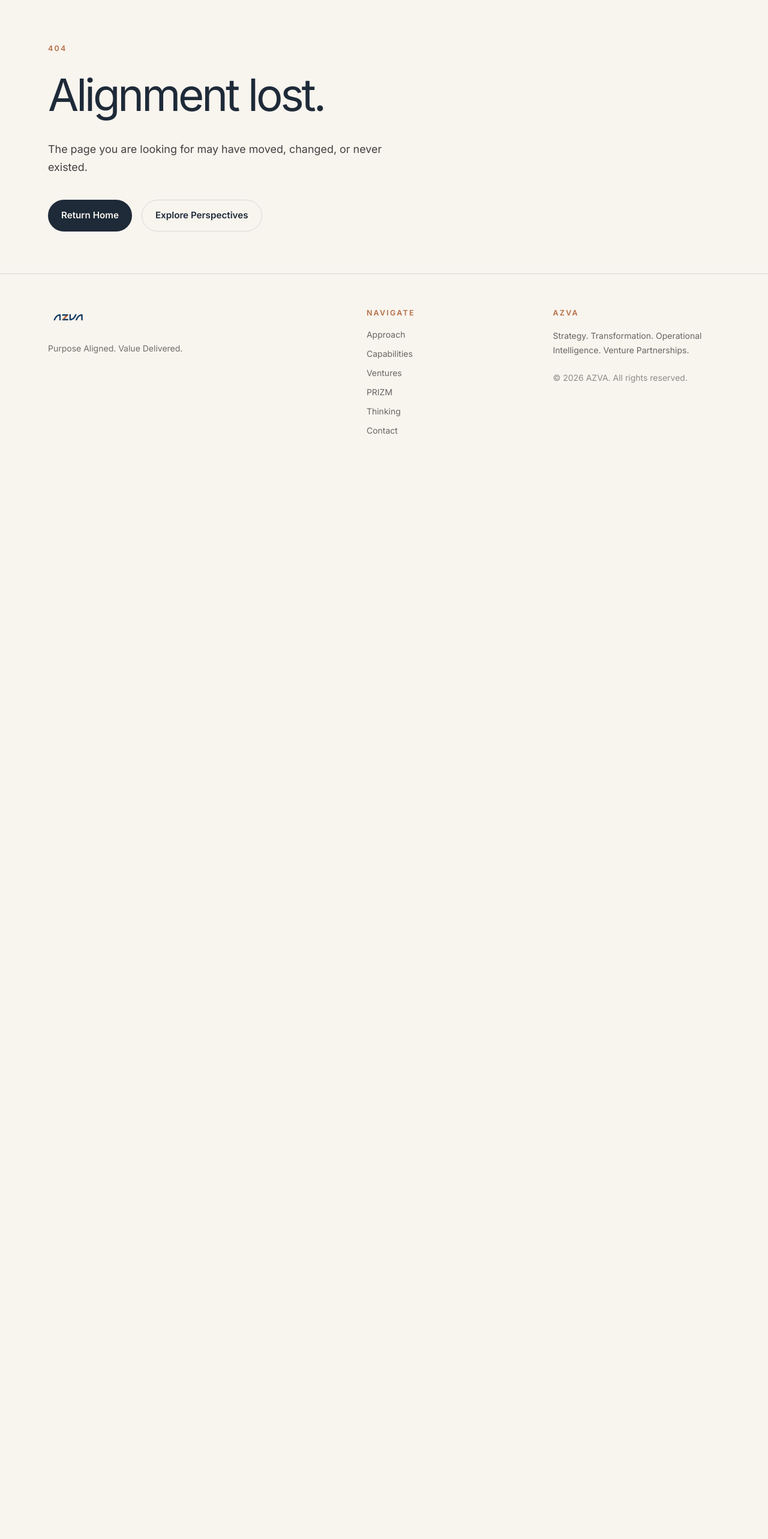
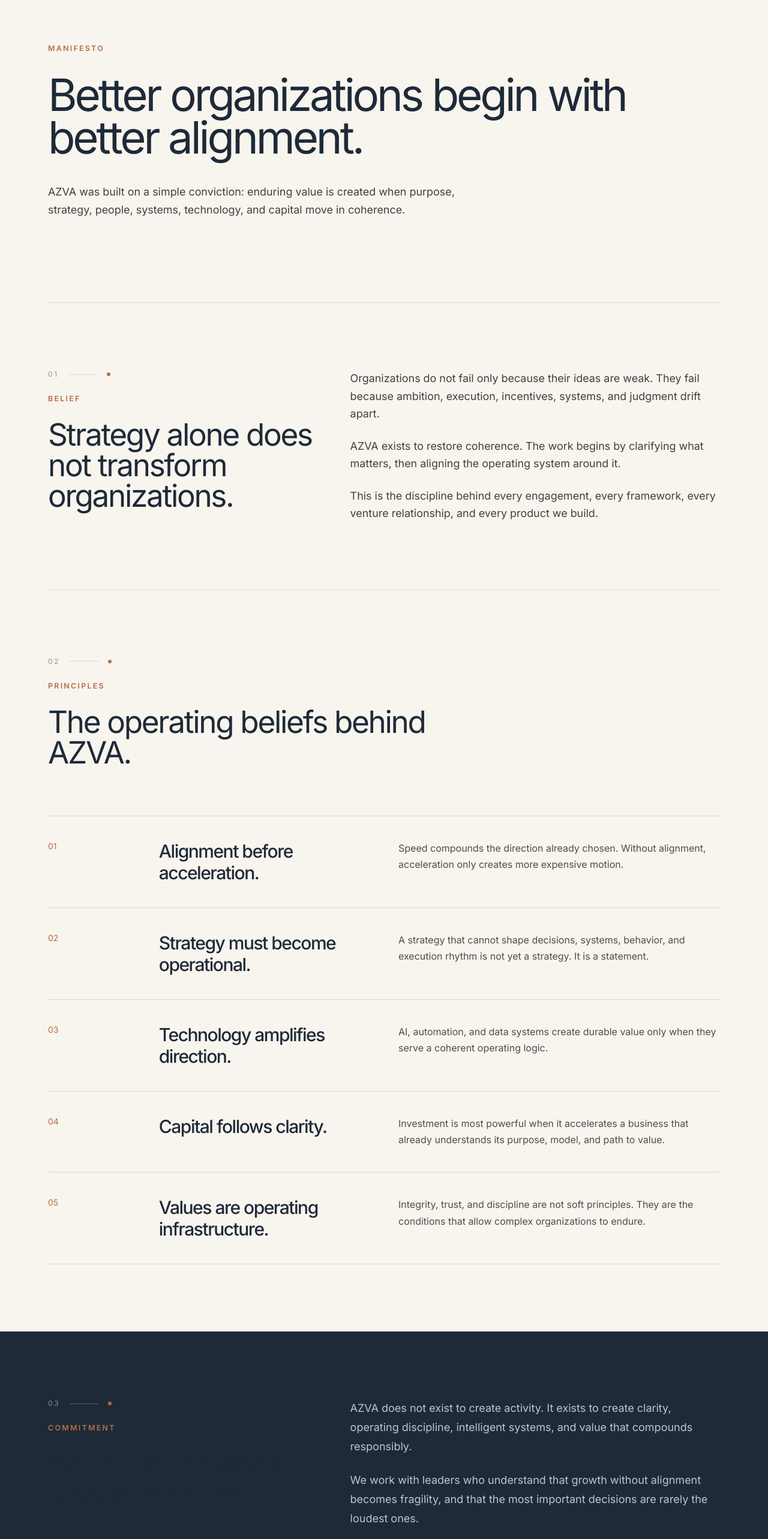
Before and after one commit to mazk33/azva, a Next.js app: page /manifesto in a window 1280 px wide. Before the commit this address had no page. Shown: the part 120-2686 px from the top of the page at 60% size. Before the commit the page ends 904 px from the top, so only its background shows below. Built offline with nearby package versions, Linux system fonts and the light colour scheme.

Commit message:
Add Manifesto page v1

```diff
--- /dev/null
+++ b/src/app/manifesto/page.tsx
@@ -0,0 +1,145 @@
+import { Navbar } from "@/components/layout/navbar";
+import { Footer } from "@/components/layout/footer";
+import { SectionHeader } from "@/components/ui/section-header";
+import { SectionClosing } from "@/components/ui/section-closing";
+
+export const metadata = {
+  title: "Manifesto | AZVA",
+  description:
+    "The AZVA manifesto on alignment, strategy, systems thinking, operational intelligence, and enduring value.",
+};
+
+const principles = [
+  {
+    title: "Alignment before acceleration.",
+    copy: "Speed compounds the direction already chosen. Without alignment, acceleration only creates more expensive motion.",
+  },
+  {
+    title: "Strategy must become operational.",
+    copy: "A strategy that cannot shape decisions, systems, behavior, and execution rhythm is not yet a strategy. It is a statement.",
+  },
+  {
+    title: "Technology amplifies direction.",
+    copy: "AI, automation, and data systems create durable value only when they serve a coherent operating logic.",
+  },
+  {
+    title: "Capital follows clarity.",
+    copy: "Investment is most powerful when it accelerates a business that already understands its purpose, model, and path to value.",
+  },
+  {
+    title: "Values are operating infrastructure.",
+    copy: "Integrity, trust, and discipline are not soft principles. They are the conditions that allow complex organizations to endure.",
+  },
+];
+
+export default function ManifestoPage() {
+  return (
+    <main>
+      <Navbar />
+
+      <section className="min-h-[78vh] pt-40 md:pt-48">
+        <div className="container-azva">
+          <p className="eyebrow mb-8">Manifesto</p>
+
+          <h1 className="display-lg max-w-5xl">
+            Better organizations begin with better alignment.
+          </h1>
+
+          <p className="body-lg mt-10 max-w-[680px]">
+            AZVA was built on a simple conviction: enduring value is created
+            when purpose, strategy, people, systems, technology, and capital
+            move in coherence.
+          </p>
+        </div>
+      </section>
+
+      <section className="section-azva azva-chapter">
+        <div className="container-azva grid gap-12 lg:grid-cols-[0.85fr_1.15fr]">
+          <SectionHeader
+            label="Belief"
+            title="Strategy alone does not transform organizations."
+            index="01"
+          />
+
+          <div className="space-y-6 body-lg">
+            <p>
+              Organizations do not fail only because their ideas are weak. They
+              fail because ambition, execution, incentives, systems, and
+              judgment drift apart.
+            </p>
+
+            <p>
+              AZVA exists to restore coherence. The work begins by clarifying
+              what matters, then aligning the operating system around it.
+            </p>
+
+            <p>
+              This is the discipline behind every engagement, every framework,
+              every venture relationship, and every product we build.
+            </p>
+          </div>
+        </div>
+      </section>
+
+      <section className="section-azva azva-chapter">
+        <div className="container-azva">
+          <SectionHeader
+            label="Principles"
+            title="The operating beliefs behind AZVA."
+            index="02"
+          />
+
+          <div className="mt-20 divide-y divide-[var(--azva-border)] border-y border-[var(--azva-border)]">
+            {principles.map((item, index) => (
+              <article
+                key={item.title}
+                className="grid gap-6 py-10 md:grid-cols-[0.15fr_0.35fr_0.5fr] md:items-start"
+              >
+                <p className="text-sm text-[var(--azva-accent)]">
+                  {String(index + 1).padStart(2, "0")}
+                </p>
+
+                <h2 className="text-3xl font-medium tracking-[-0.05em] text-[var(--azva-primary)]">
+                  {item.title}
+                </h2>
+
+                <p className="body-md max-w-2xl">{item.copy}</p>
+              </article>
+            ))}
+          </div>
+        </div>
+      </section>
+
+      <section className="section-azva azva-chapter bg-[var(--azva-primary)] text-[var(--azva-canvas)]">
+        <div className="container-azva grid gap-12 lg:grid-cols-[0.85fr_1.15fr]">
+          <SectionHeader
+            label="Commitment"
+            title="We build for what should endure."
+            index="03"
+            theme="dark"
+          />
+
+          <div className="space-y-6 text-lg leading-8 text-white/72">
+            <p>
+              AZVA does not exist to create activity. It exists to create
+              clarity, operating discipline, intelligent systems, and value that
+              compounds responsibly.
+            </p>
+
+            <p>
+              We work with leaders who understand that growth without alignment
+              becomes fragility, and that the most important decisions are rarely
+              the loudest ones.
+            </p>
+          </div>
+        </div>
+      </section>
+
+      <SectionClosing>
+        Alignment is the highest form of leverage.
+      </SectionClosing>
+
+      <Footer />
+    </main>
+  );
+}
--- a/src/components/layout/footer.tsx
+++ b/src/components/layout/footer.tsx
@@ -8,6 +8,7 @@ const links = [
   ["PRIZM", "#prizm"],
   ["Thinking", "#thinking"],
   ["Contact", "#contact"],
+  ["Manifesto", "/manifesto"],
 ];
 
 export function Footer() {
```
